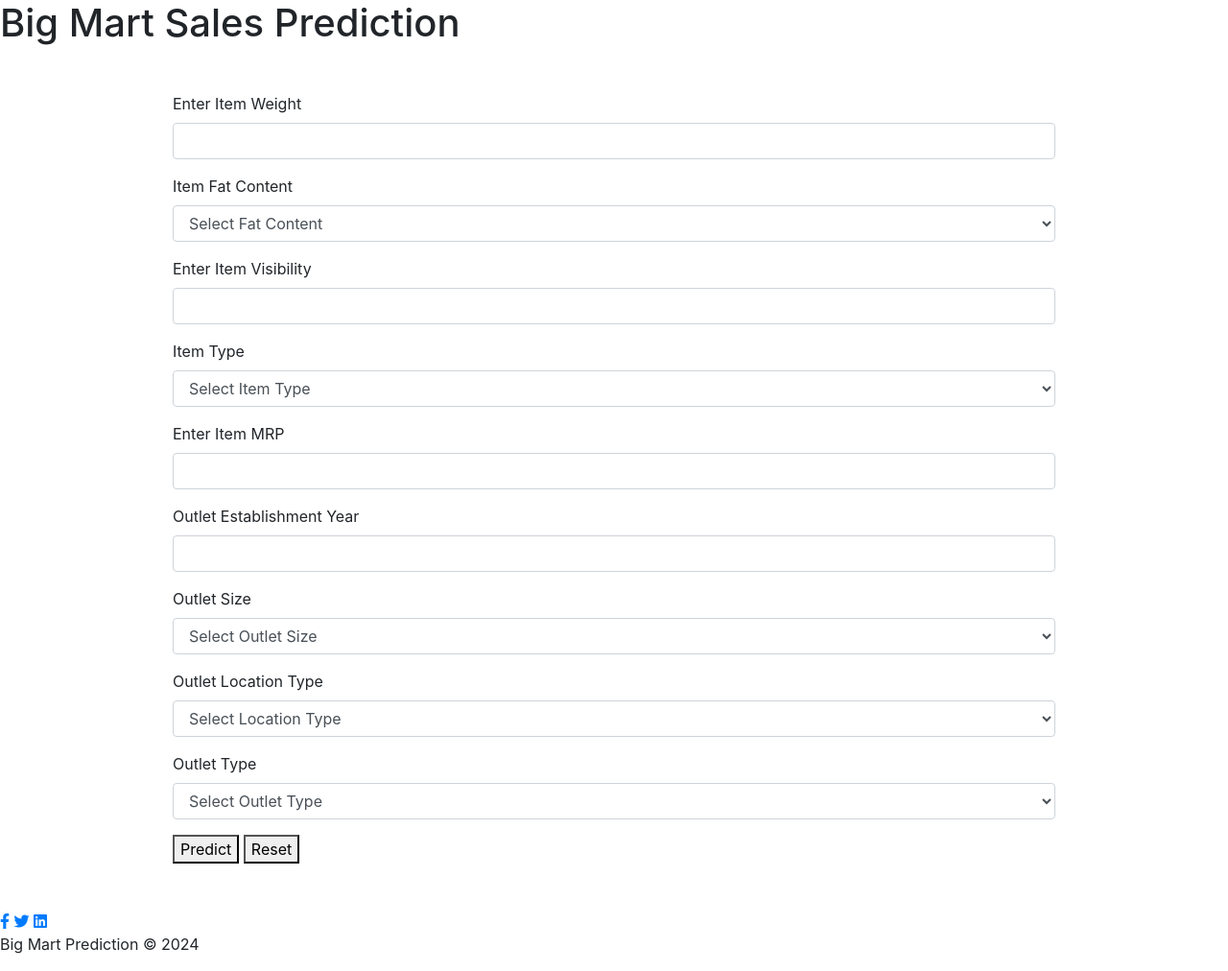
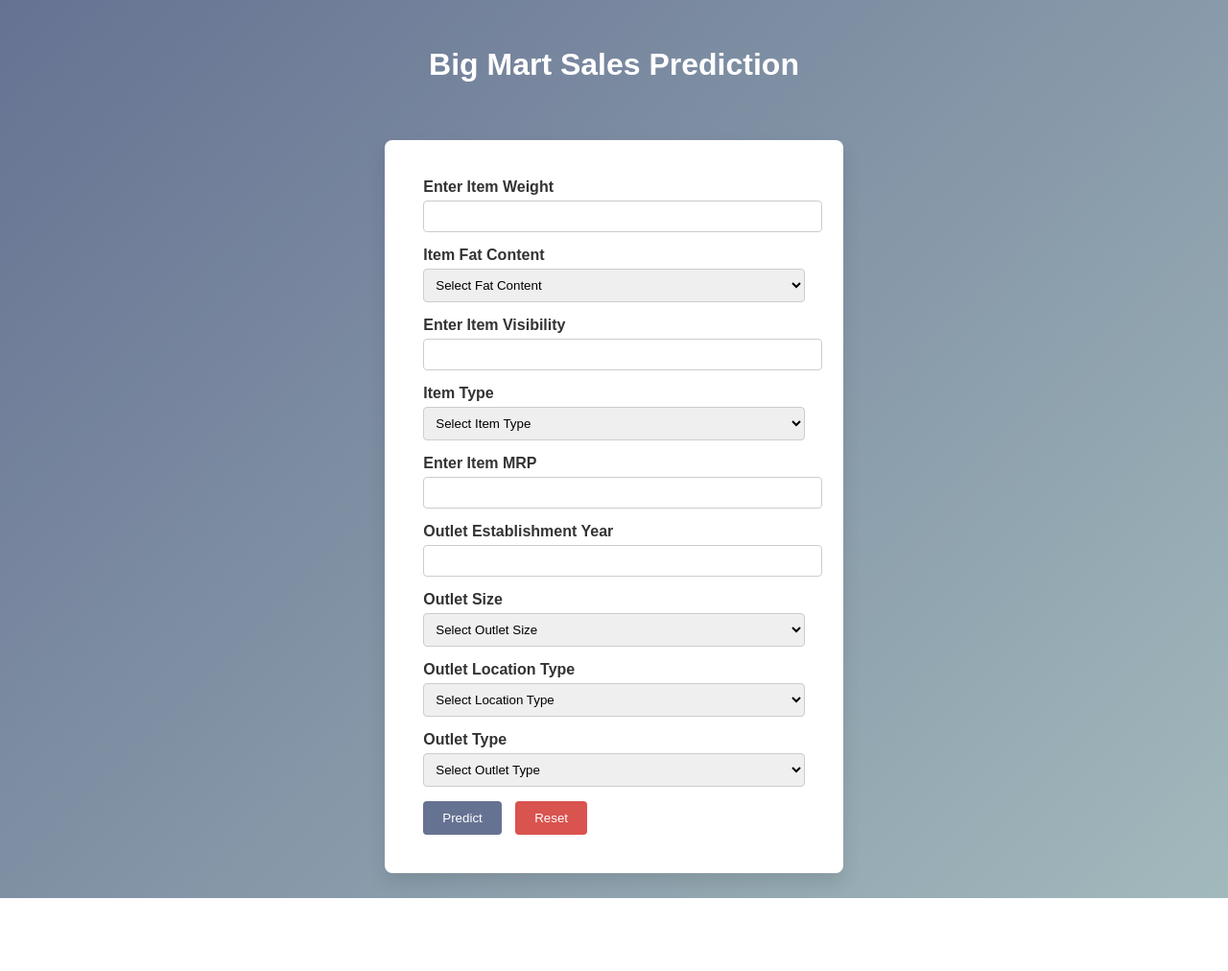
Before and after one commit to uttkarshagupta/Sales-Performance-Customer-Segmentation-using-End-to-End-Data-Analysis-and-machine-learning-project, a Flask app: page / in a window 1280 px wide. Shown: the whole page at 96% size. After the commit the page ends 936 px from the top, so only its background shows below. Run offline with Flask 3, Linux system fonts and the light colour scheme; some libraries are stand-ins or nearby versions.

Commit message:
Made changes to web page showing graphs and all.

```diff
--- a/app.py
+++ b/app.py
@@ -1,7 +1,8 @@
-from flask import Flask, jsonify, render_template, request
+from flask import Flask, render_template, request, url_for
 import joblib
 import numpy as np
 import os
+import matplotlib.pyplot as plt
 
 app = Flask(__name__)
 
@@ -10,7 +11,7 @@ MODEL_PATH = os.path.join('model', 'Final_model.sav')
 
 @app.route("/")
 def index():
-    return render_template("home.html")  # Make sure 'home.html' is in the 'templates' folder
+    return render_template("home.html")
 
 @app.route('/predict', methods=['POST'])
 def predict():
@@ -33,8 +34,20 @@ def predict():
     model = joblib.load(MODEL_PATH)
     Y_pred = model.predict(X)
 
-    # Return the prediction as a JSON response
-    return jsonify({'Prediction': float(Y_pred)})
+    # Generate a bar plot of feature values
+    plt.figure(figsize=(8, 4))
+    features = ['Item Weight', 'Item Fat Content', 'Item Visibility', 'Item Type',
+                'Item MRP', 'Outlet Establishment Year', 'Outlet Size',
+                'Outlet Location Type', 'Outlet Type']
+    values = X.flatten()
+
+    plt.barh(features, values, color='skyblue')
+    plt.xlabel('Feature Value')
+    plt.title('Feature Values for Prediction')
+    plt.savefig('static/plot.png')  # Save plot to static folder
+
+    # Return the prediction and link to plot
+    return render_template("result.html", prediction=float(Y_pred), plot_url=url_for('static', filename='plot.png'))
 
 if __name__ == "__main__":
     app.run(debug=True, port=9457)
--- /dev/null
+++ b/static/css/style.css
@@ -0,0 +1,77 @@
+/* Basic styling */
+body {
+    font-family: Arial, sans-serif;
+    background: linear-gradient(135deg, #667292, #a2b9bc);
+    color: #333;
+  }
+
+  /* Header */
+  .header {
+    padding: 20px;
+    text-align: center;
+    color: #fff;
+  }
+
+  /* Form Container */
+  .wrapper {
+    display: flex;
+    justify-content: center;
+    align-items: center;
+    min-height: 100vh;
+  }
+
+  .container {
+    background: #fff;
+    padding: 40px;
+    border-radius: 8px;
+    box-shadow: 0px 10px 20px rgba(0, 0, 0, 0.1);
+  }
+
+  .form-group {
+    margin-bottom: 15px;
+  }
+
+  label {
+    font-weight: bold;
+    color: #333;
+  }
+
+  input, select {
+    width: 100%;
+    padding: 8px;
+    border: 1px solid #ccc;
+    border-radius: 4px;
+    margin-top: 5px;
+  }
+
+  .submit-btn, .reset-btn {
+    padding: 10px 20px;
+    border: none;
+    border-radius: 4px;
+    cursor: pointer;
+  }
+
+  .submit-btn {
+    background-color: #667292;
+    color: white;
+    margin-right: 10px;
+  }
+
+  .reset-btn {
+    background-color: #d9534f;
+    color: white;
+  }
+
+  /* Prediction Result */
+  .prediction-value {
+    font-size: 2rem;
+    color: #667292;
+    margin: 20px 0;
+  }
+
+  .result-plot {
+    width: 100%;
+    max-width: 600px;
+    border-radius: 8px;
+    margin-top: 20px;
+  }
--- a/templates/home.html
+++ b/templates/home.html
@@ -4,9 +4,7 @@
   <meta charset="UTF-8">
   <meta name="viewport" content="width=device-width, initial-scale=1.0">
   <title>Big Mart Sales Prediction</title>
-  <link rel="stylesheet" href="https://stackpath.bootstrapcdn.com/bootstrap/4.1.3/css/bootstrap.min.css">
-  <link rel="stylesheet" href="{{ url_for('static', filename='css/new_style.css') }}">
-  <link href="https://cdnjs.cloudflare.com/ajax/libs/font-awesome/5.15.3/css/all.min.css" rel="stylesheet">
+  <link rel="stylesheet" href="{{ url_for('static', filename='css/style.css') }}">
 </head>
 <body>
 
@@ -16,18 +14,15 @@
 
   <div class="wrapper">
     <div class="container my-5">
-      <div class="row">
-        <div class="col-md-10 col-sm-6 mx-auto">
       <form action="/predict" method="post">
-
         <div class="form-group">
-              <label for="item_weight" class="animated-label">Enter Item Weight</label>
-              <input type="text" name="item_weight" id="item_weight" class="form-control" required>
+          <label for="item_weight">Enter Item Weight</label>
+          <input type="text" id="item_weight" name="item_weight" required>
         </div>
 
         <div class="form-group">
-              <label for="item_fat_content" class="animated-label">Item Fat Content</label>
-              <select class="form-control" name="item_fat_content" required>
+          <label for="item_fat_content">Item Fat Content</label>
+          <select name="item_fat_content" required>
             <option value="" selected>Select Fat Content</option>
             <option value="1">Low Fat</option>
             <option value="2">Regular</option>
@@ -36,13 +31,13 @@
         </div>
 
         <div class="form-group">
-              <label for="item_visibility" class="animated-label">Enter Item Visibility</label>
-              <input type="text" name="item_visibility" id="item_visibility" class="form-control" required>
+          <label for="item_visibility">Enter Item Visibility</label>
+          <input type="text" id="item_visibility" name="item_visibility" required>
         </div>
 
         <div class="form-group">
-              <label for="item_type" class="animated-label">Item Type</label>
-              <select class="form-control chosenn" name="item_type" required>
+          <label for="item_type">Item Type</label>
+          <select name="item_type" required>
             <option value="" selected>Select Item Type</option>
             <option value="0">Baking Goods</option>
             <option value="1">Breads</option>
@@ -64,18 +59,18 @@
         </div>
 
         <div class="form-group">
-              <label for="item_mrp" class="animated-label">Enter Item MRP</label>
-              <input type="text" name="item_mrp" id="item_mrp" class="form-control" required>
+          <label for="item_mrp">Enter Item MRP</label>
+          <input type="text" id="item_mrp" name="item_mrp" required>
         </div>
 
         <div class="form-group">
-              <label for="outlet_establishment_year" class="animated-label">Outlet Establishment Year</label>
-              <input type="text" name="outlet_establishment_year" id="outlet_establishment_year" class="form-control" required>
+          <label for="outlet_establishment_year">Outlet Establishment Year</label>
+          <input type="text" id="outlet_establishment_year" name="outlet_establishment_year" required>
         </div>
 
         <div class="form-group">
-              <label for="outlet_size" class="animated-label">Outlet Size</label>
-              <select class="form-control chosenn" name="outlet_size" required>
+          <label for="outlet_size">Outlet Size</label>
+          <select name="outlet_size" required>
             <option value="" selected>Select Outlet Size</option>
             <option value="0">High</option>
             <option value="1">Medium</option>
@@ -84,8 +79,8 @@
         </div>
 
         <div class="form-group">
-              <label for="outlet_location_type" class="animated-label">Outlet Location Type</label>
-              <select class="form-control chosenn" name="outlet_location_type" required>
+          <label for="outlet_location_type">Outlet Location Type</label>
+          <select name="outlet_location_type" required>
             <option value="" selected>Select Location Type</option>
             <option value="0">Tier 1</option>
             <option value="1">Tier 2</option>
@@ -94,8 +89,8 @@
         </div>
 
         <div class="form-group">
-              <label for="outlet_type" class="animated-label">Outlet Type</label>
-              <select class="form-control chosenn" name="outlet_type" required>
+          <label for="outlet_type">Outlet Type</label>
+          <select name="outlet_type" required>
             <option value="" selected>Select Outlet Type</option>
             <option value="0">Grocery Store</option>
             <option value="1">Supermarket Type1</option>
@@ -108,21 +103,8 @@
           <button type="submit" class="submit-btn">Predict</button>
           <button type="reset" class="reset-btn">Reset</button>
         </div>
-
       </form>
     </div>
   </div>
-    </div>
-  </div>
-
-  <footer class="footer">
-    <div class="social-icons">
-      <a href="#"><i class="fab fa-facebook-f"></i></a>
-      <a href="#"><i class="fab fa-twitter"></i></a>
-      <a href="#"><i class="fab fa-linkedin"></i></a>
-    </div>
-    <p>Big Mart Prediction © 2024</p>
-  </footer>
-
 </body>
 </html>
```
Also changed, not shown: templates/result.html (added, +26 -0 lines), templates/style.css (deleted, +0 -167 lines), static/plot.png (added). Lines whose indentation alone changed are shown as unchanged.
